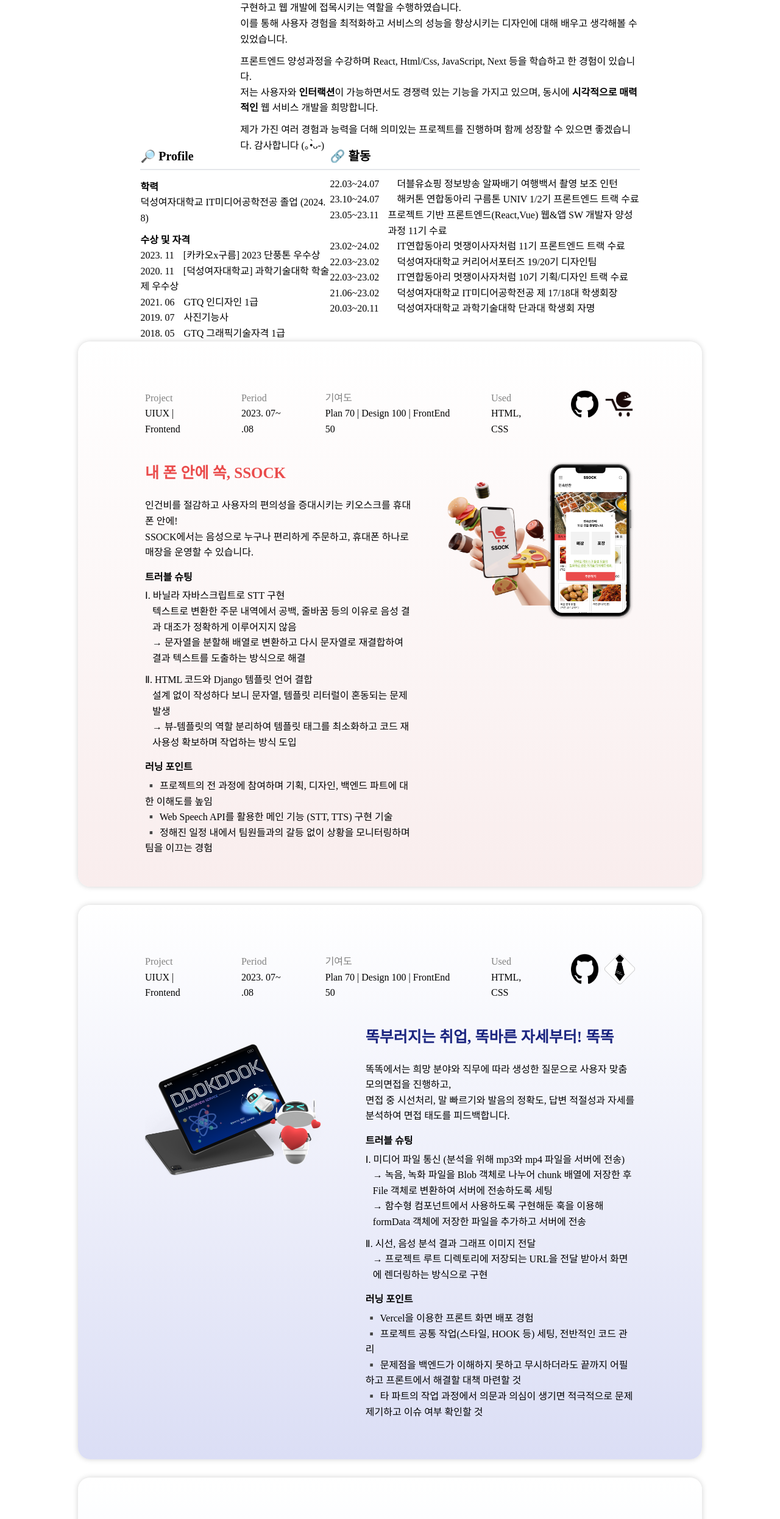
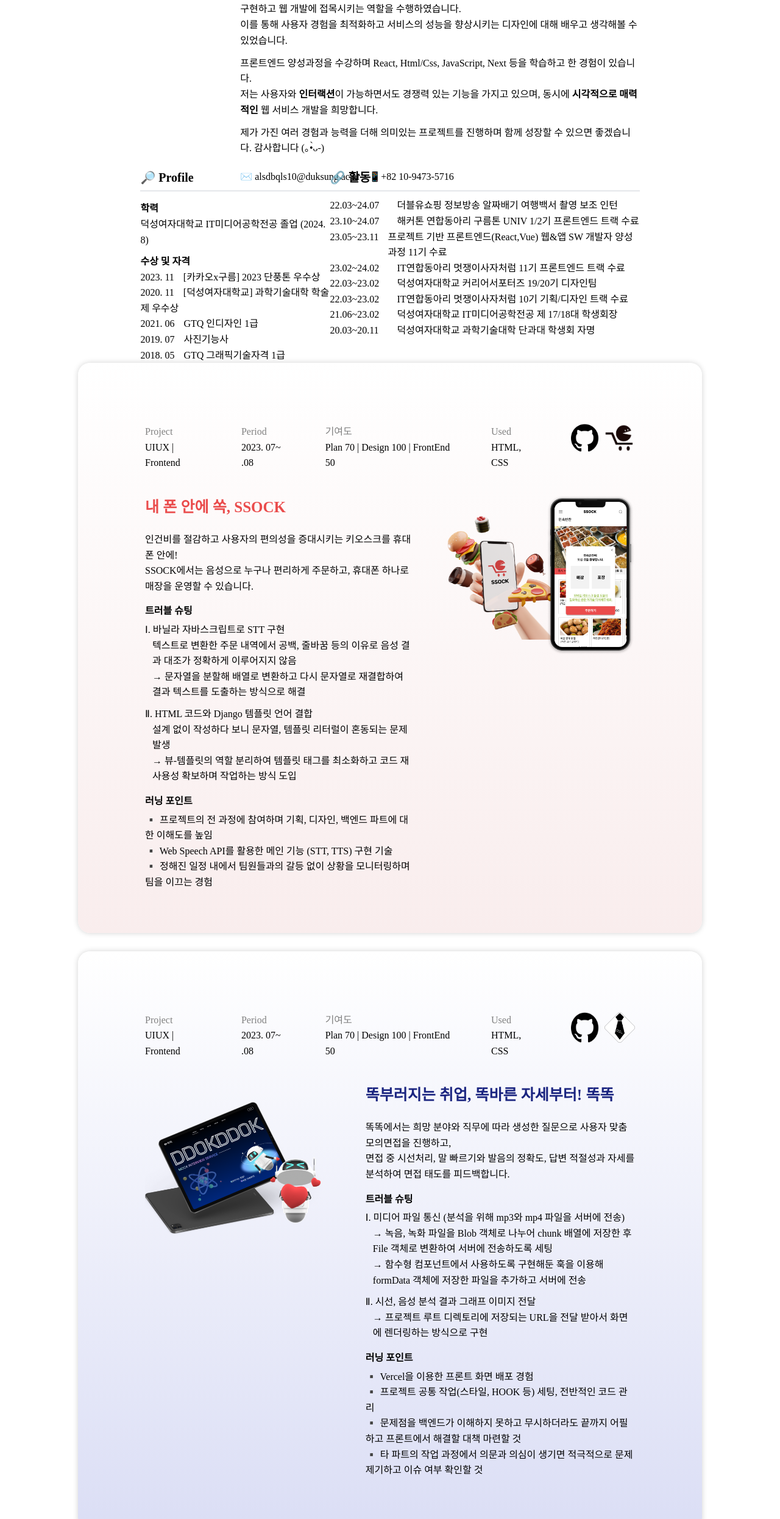
Before and after one commit to minibxx/MING, a React (Create React App) app: page / in a window 1280 px wide. Shown: the part 245-2736 px from the top of the page at 61% size. Built offline with nearby package versions, Linux system fonts and the light colour scheme; a web font is replaced by a local one.

Commit message:
컨택 내용 추가

```diff
--- a/src/component/AboutME.js
+++ b/src/component/AboutME.js
@@ -20,8 +20,9 @@
                     <li>프론트엔드 양성과정을 수강하며 React, Html/Css, JavaScript, Next 등을 학습하고 한 경험이 있습니다. <br/>저는 사용자와
                         <span className='font-semibold'> 인터랙션</span>이 가능하면서도 경쟁력 있는 기능을 가지고 있으며, 동시에 <span className='font-semibold'> 시각적으로 매력적인</span> 웹 서비스 개발을 희망합니다.</li>
                     <li>제가 가진 여러 경험과 능력을 더해 의미있는 프로젝트를 진행하며 함께 성장할 수 있으면 좋겠습니다. 감사합니다 (｡•̀ᴗ-)</li>
+                    <div className='mt-[10px]'> ✉️ alsdbqls10@duksung.ac.kr  <span className='ml-[10px]'>📱+82 10-9473-5716   </span></div>
+
                 </ul>
-
             </div>
             <div className='flex justify-between mt-[30px]'>
             <div>
@@ -38,6 +39,7 @@
                         <li><span className='mr-[15px]'>2019. 07</span>사진기능사</li>
                         <li><span className='mr-[15px]'>2018. 05</span>GTQ 그래픽기술자격 1급</li>
                     </ul>
+
                 </div>
 
 
@@ -54,6 +56,7 @@
                         <li className='flex'><div className='mr-[15px] w-[95px]'>21.06~23.02</div><div>덕성여자대학교 IT미디어공학전공 제 17/18대 학생회장</div></li>
                         <li className='flex'><div className='mr-[15px] w-[95px]'>20.03~20.11</div><div>덕성여자대학교 과학기술대학 단과대 학생회 자명</div></li>
                     </ul>
+
                 </div>
             </div>
         </div>
--- a/src/component/portfolio/Ddokddok.jsx
+++ b/src/component/portfolio/Ddokddok.jsx
@@ -17,7 +17,7 @@
 const ContentBox = styled.div`
 	border-radius: 20px;
 	box-shadow: 0 0 10px #D3D3D3;
-	padding: 50px 110px ;
+	padding: 70px 110px ;
 	background-image: linear-gradient(#fff,#DBDEF5);
     margin-top: 30px;
 
--- a/src/component/portfolio/Floud.jsx
+++ b/src/component/portfolio/Floud.jsx
@@ -16,7 +16,7 @@
 const ContentBox = styled.div`
 	border-radius: 20px;
 	box-shadow: 0 0 10px #D3D3D3;
-	padding: 50px 110px;
+	padding: 70px 110px;
 	background-image: linear-gradient(#fff,#E1EDFf);
     margin-top: 30px;
 `;
--- a/src/component/portfolio/Ssock.jsx
+++ b/src/component/portfolio/Ssock.jsx
@@ -19,7 +19,7 @@
 const ContentBox = styled.div`
 	border-radius: 20px;
 	box-shadow: 0 0 10px #D3D3D3;
-	padding: 50px 110px;
+	padding: 70px 110px;
 	background-image: linear-gradient(#fff,#F9EDED);
 `;
 function Ssock() {
```
